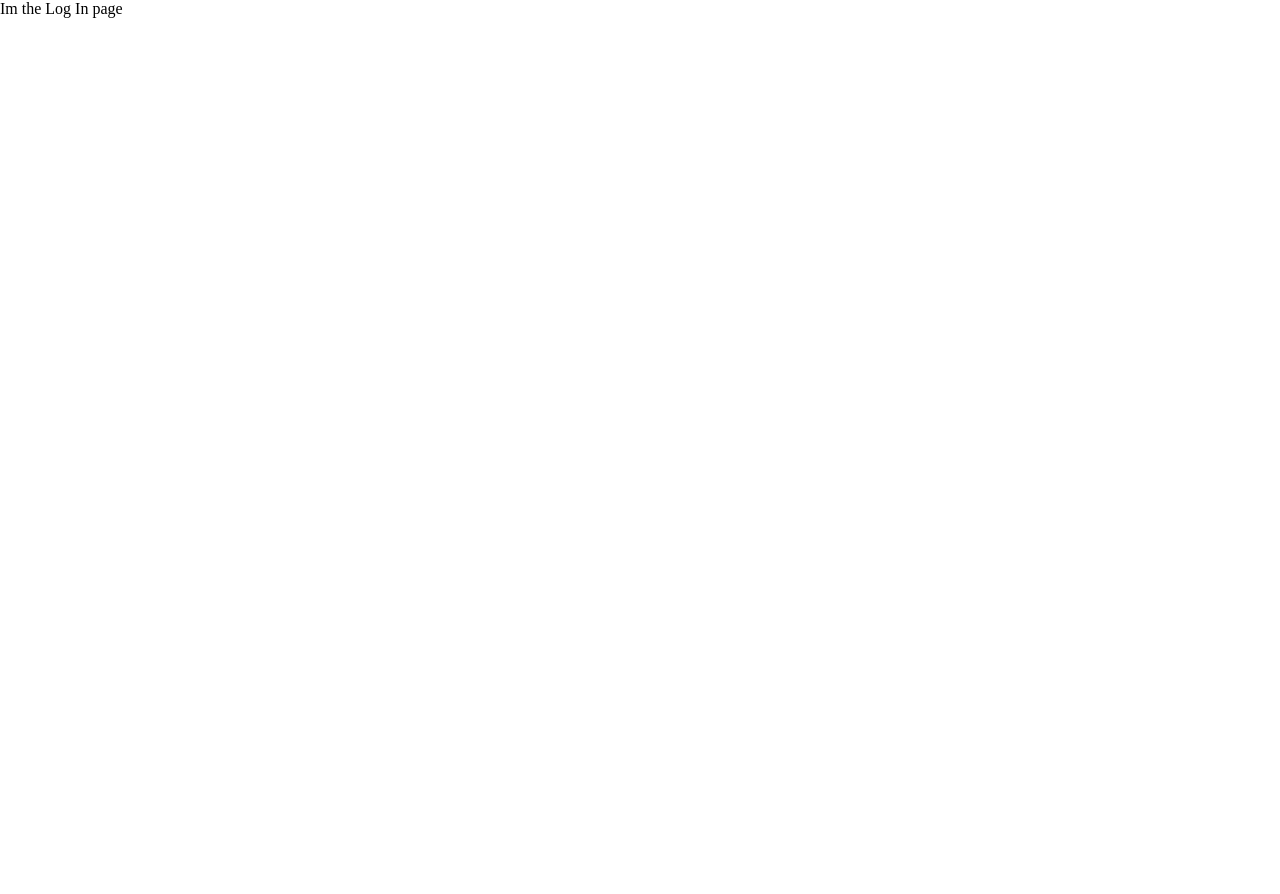
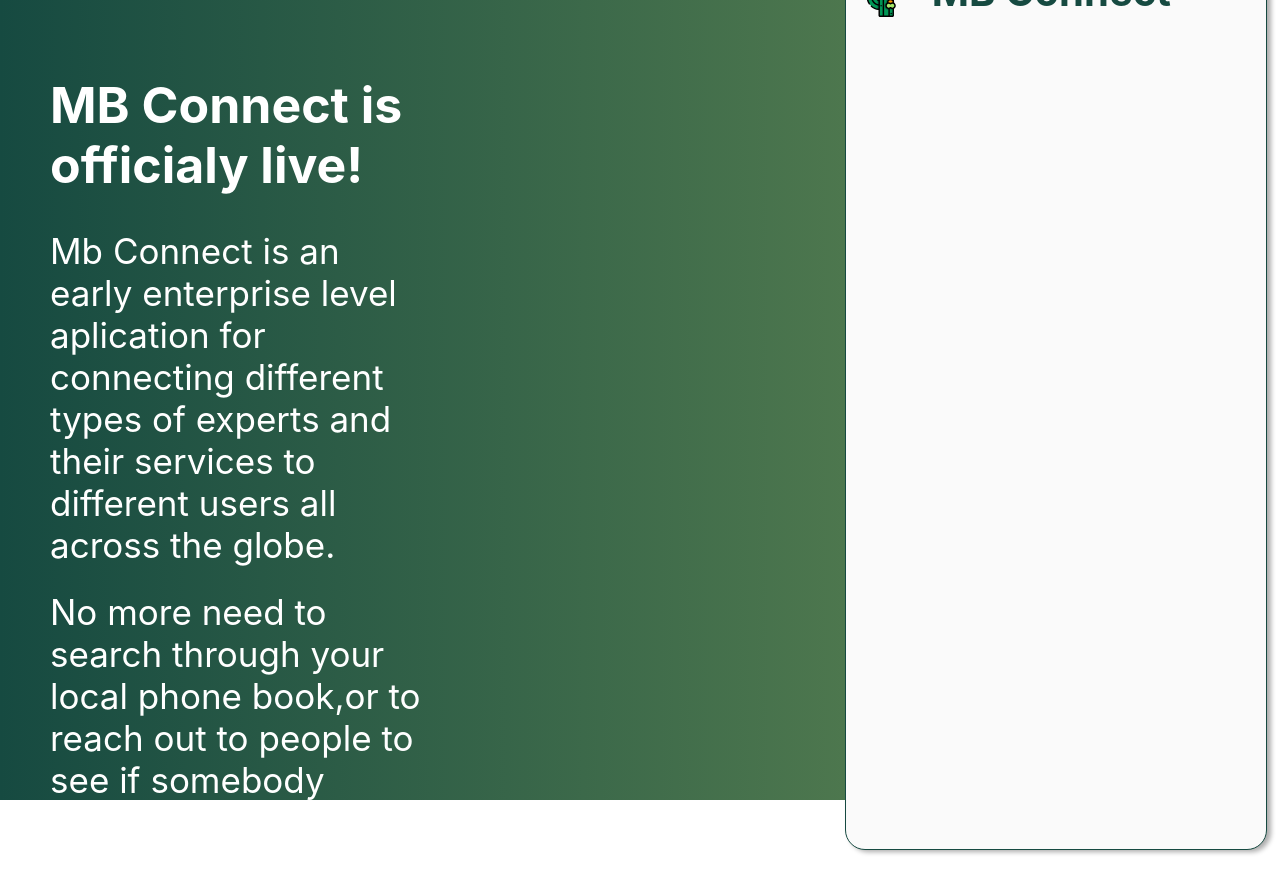
Before and after one commit to Mihailob5017/mb_connect, a React (Create React App) app in the folder client/: page / in a window 1280 px wide. Shown: the top 894 px of the page. Before the commit the page ends 800 px from the top, so only its background shows below. Built offline with nearby package versions, Linux system fonts and the light colour scheme.

Commit message:
started working on frontend for the login

```diff
--- a/client/src/App.scss
+++ b/client/src/App.scss
@@ -2,4 +2,6 @@
 	margin: 0;
 	padding: 0;
 	box-sizing: border-box;
+	font-family: -apple-system, BlinkMacSystemFont, 'Segoe UI', Roboto, Oxygen,
+		Ubuntu, Cantarell, 'Open Sans', 'Helvetica Neue', sans-serif;
 }
--- a/client/src/index.js
+++ b/client/src/index.js
@@ -1,6 +1,6 @@
 import React from 'react';
 import ReactDOM from 'react-dom';
-
+import 'typeface-roboto-slab';
 import App from './App';
 
 ReactDOM.render(
--- a/client/src/pages/Log_In/log_in.js
+++ b/client/src/pages/Log_In/log_in.js
@@ -2,9 +2,34 @@ import React from 'react';
 import './log_in.style.scss';
 
 // Components
-
+import Logo from '../../images/cactus.svg';
 const LogIn = () => {
-	return <div>Im the Log In page</div>;
+	return (
+		<div className='log-in-container'>
+			<div className='log-in-greenscreen'>
+				<h1>MB Connect is officialy live!</h1>
+				<p>
+					Mb Connect is an early enterprise level aplication for connecting
+					different types of experts and their services to different users all
+					across the globe.
+				</p>
+				<p>
+					No more need to search through your local phone book,or to reach out
+					to people to see if somebody knows somebody else.
+				</p>
+				<p>Whatever you need, you can find it here!</p>
+			</div>
+			{/* Will be replaced */}
+			<div className='log-in-card-container'>
+				<div className='log-in-card'>
+					<div className='header-wrapper'>
+						<img src={Logo} alt='cactus-logo' />
+						<p>MB Connect</p>
+					</div>
+				</div>
+			</div>
+		</div>
+	);
 };
 
 export default LogIn;
--- a/client/src/pages/Log_In/log_in.style.scss
+++ b/client/src/pages/Log_In/log_in.style.scss
@@ -0,0 +1,58 @@
+.log-in-container {
+	width: 100%;
+	height: 100vh;
+	display: flex;
+	flex-direction: row;
+	align-items: center;
+}
+.log-in-greenscreen {
+	width: 66%;
+	height: 100%;
+	background: linear-gradient(to right, #164a41, #4d774e);
+	padding: 50px;
+	* {
+		color: white;
+		width: 50%;
+		margin-top: 25px;
+	}
+	h1 {
+		font-size: 50px;
+		margin-bottom: 35px;
+	}
+	p {
+		font-size: 35px;
+
+		width: 50%;
+	}
+}
+
+.log-in-card-container {
+	width: 33%;
+	display: flex;
+	align-items: center;
+	justify-content: center;
+}
+.log-in-card {
+	width: 600px;
+	height: 900px;
+	background: #fafafa;
+	border: 0.5px solid #164a41;
+	box-shadow: 4px 2px 5px rgba(0, 0, 0, 0.33);
+	border-radius: 20px;
+}
+.header-wrapper {
+	display: flex;
+	flex-direction: row;
+	margin: 1em;
+
+	height: 50px;
+	img {
+		height: 100%;
+	}
+	p {
+		color: #164a41;
+		font-size: 40px;
+		font-weight: bold;
+		margin-left: 0.5em;
+	}
+}
--- a/package.json
+++ b/package.json
@@ -10,6 +10,7 @@
   "author": "",
   "license": "ISC",
   "dependencies": {
-    "concurrently": "^6.2.1"
+    "concurrently": "^6.2.1",
+    "typeface-roboto-slab": "^1.1.13"
   }
 }
```
Also changed, not shown: client/src/inde.css (added), 1 other file (tests, documents, lock files or other folders).
